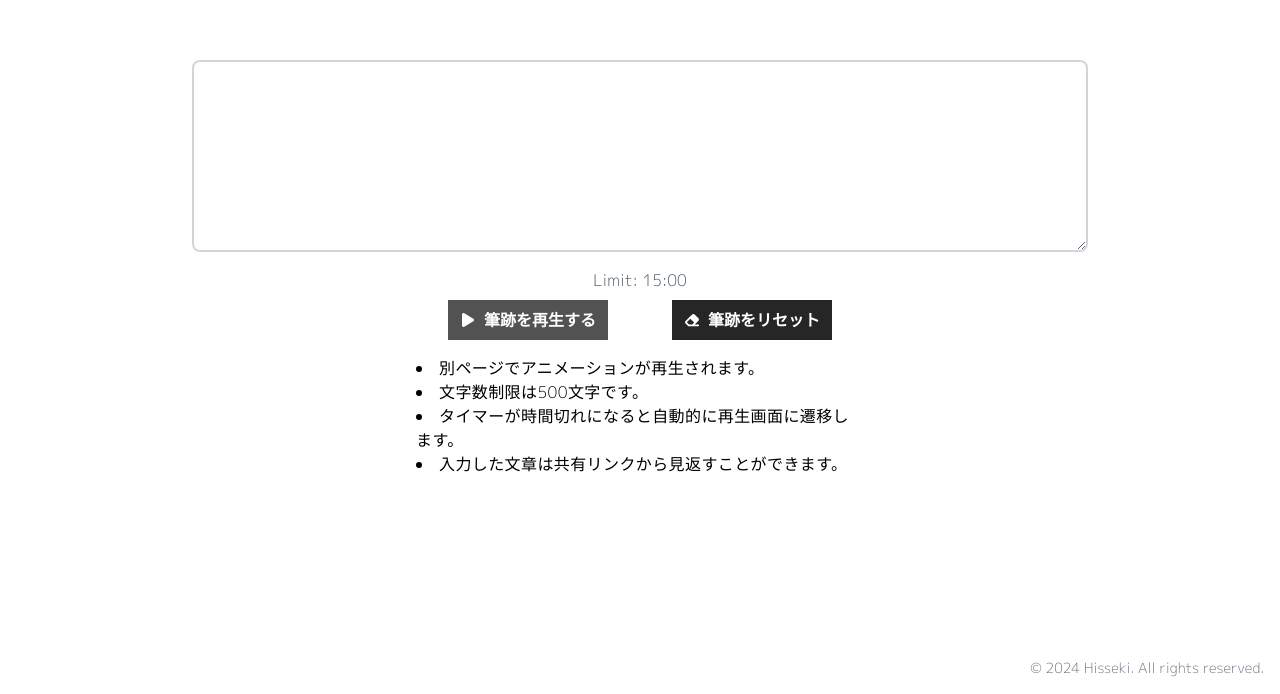
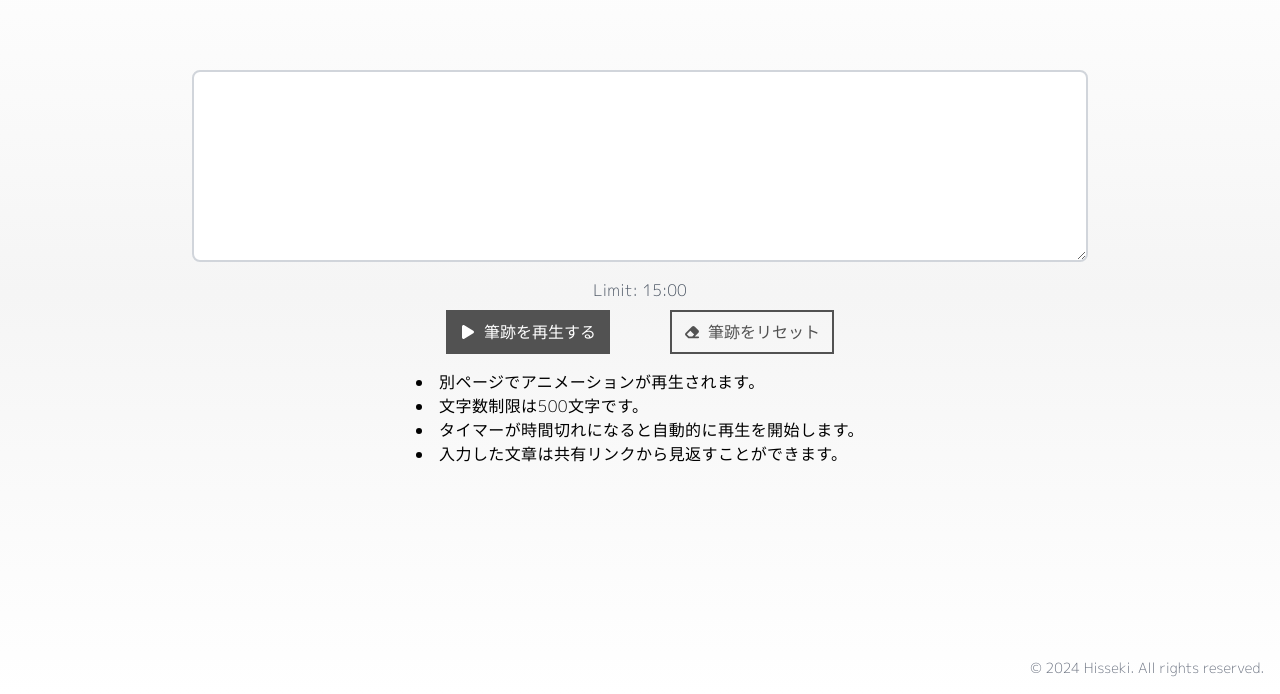
Before and after one commit to 0ldx7/Hisseki, a Next.js app: page /components/TextRecorder in a window 1280 px wide. Shown: the part 106-800 px from the top of the page. Built offline with nearby package versions, Linux system fonts and the light colour scheme.

Commit message:
各コンポーネントのbgを変更　ボタンのスタイリングを一新　Conceptの要素配置を調整

```diff
--- a/src/app/Footer.tsx
+++ b/src/app/Footer.tsx
@@ -2,8 +2,8 @@ import React from 'react'
 
 export const Footer = () => {
     return (
-        <footer className="bg-white p-4">
-            <div className="container text-gray-500 text-sm text-right">
+        <footer className="p-4">
+            <div className="text-gray-500 text-sm text-right">
                 <p>© 2024 Hisseki. All rights reserved.</p>
             </div>
         </footer>
--- a/src/app/Header.tsx
+++ b/src/app/Header.tsx
@@ -2,7 +2,7 @@ import React from 'react'
 
 const Header = () => {
     return (
-        <header className="bg-white p-4">
+        <header>
             <div className="container">
                 <h1 className="text-3xl tracking-wider font-extrabold">Hisseki</h1>
             </div>
--- a/src/app/components/Concept/page.tsx
+++ b/src/app/components/Concept/page.tsx
@@ -12,7 +12,8 @@ type InputRecord = {
 };
 
 const MIN_INTERVAL = 100;
-const DEMO_SESSION_ID = '_5vc66v43d'; // デモ用のセッションIDを指定
+const DEMO_SESSION_ID = '_najykuhsq'; // デモ用のセッションIDを指定
+
 
 const Concept: React.FC = () => {
     const [text, setText] = useState<string>('');
@@ -90,24 +91,31 @@ const Concept: React.FC = () => {
     }, [records]);
 
     return (
-        <div className="sticky top-0 h-screen flex flex-col items-center justify-center bg-white">
+        <div className="h-screen flex flex-col items-center mt-40 leading-loose bg-gradient-to-t from-transparent from-0% via-neutral-100 via-50%">
             <Header />
             <div className="m-10 text-center">
                 <p>
                     Hissekiは、あなたが入力したテキストの編集履歴をリアルタイムで記録し、再生することができるアプリです。<br />
                     文章作成のプロセスをトレースして視覚化することで、あなたの思考の流れやアイデアの変遷を鮮明に記録します。<br />
                 </p>
-                <div className="whitespace-pre-wrap p-4 rounded-lg bg-white text-black mt-4">
-                    {text}
+            </div>
+            <div className='relative'>
+                <p className='text-center'>
+                    個人的な日記、小説や詩、ポエミーなときの独り言など、<br />
+                    書く物は何でも構いません。<br />
+                    あなたの言葉が生まれる瞬間を、少し振り返ってみませんか。
+                </p>
+                {/* <ul className="min-w-20 list-none list-inside space-y-2 text-left">
+                    <li>個人的な日記</li>
+                    <li>詩や小説</li>
+                    <li>深い内省や思考の観察</li>
+                    <li>ポエミーなときの独り言</li>
+                    <li>誰かに向けたメッセージ</li>
+                </ul> */}
+                <div className="absolute top-0 whitespace-pre-wrap min-w-fit rounded-lg text-gray-400 mt-4 text-xl text-left">
+                    {/* {text} */}
                 </div>
             </div>
-            <ul className="p-12 list-none list-inside space-y-2">
-                <li>個人的な日記</li>
-                <li>詩や小説</li>
-                <li>深い内省や思考の観察</li>
-                <li>ポエミーなときの独り言</li>
-                <li>誰かに向けたメッセージ</li>
-            </ul>
         </div>
     );
 };
--- a/src/app/components/Playback/page.tsx
+++ b/src/app/components/Playback/page.tsx
@@ -190,9 +190,8 @@ const Playback: React.FC = () => {
 
 
     return (
-        <div className='flex flex-col min-h-screen relative'>
-            <Header />
-            <div className="flex-grow p-6 max-w-xl mx-auto bg-white text-black rounded-lg space-y-4">
+        <div className='flex flex-col min-h-screen relative bg-gradient-to-t from-transparent from-0% via-neutral-100 via-50%'>
+            <div className="flex-grow p-6 max-w-xl mx-auto text-black rounded-lg space-y-4">
                 <div className="mt-4 text-right">
                     {initialPlaybackDone && initialPlaybackTime && <p className="text-sm text-gray-600">{initialPlaybackTime}</p>}
                 </div>
@@ -201,24 +200,20 @@ const Playback: React.FC = () => {
                     style={isLoading || !initialPlaybackDone ? { opacity: 0 } : { opacity: 1 }}>
                     {isLoading || !initialPlaybackDone ? 'Loading...' : text}
                 </div>
-                <div className="flex flex-col p-2 sm:flex-row justify-between items-center space-y-4 sm:space-y-0 sm:space-x-4">
+                <div className="flex flex-col sm:flex-row justify-between items-center gap-4">
                     <button
                         className="
                             py-2
                             px-4
-                            disabled:hover:bg-gray-800
-                            bg-gray-800
-                            text-white
-                            font-semibold
-                            hover:bg-gray-500
-                            focus:outline-none
-                            focus:ring-2
+                            text-neutral-600
+                            border-2
+                            border-neutral-600
+                            hover:bg-neutral-200
                             focus:ring-blue-500
                             focus:ring-opacity-50
                             flex
                             items-center
-                            justify-center
-                        "
+                            justify-center"
                         onClick={() => playback(false)}
                         disabled={isReplayDisabled}
                     >
@@ -228,22 +223,18 @@ const Playback: React.FC = () => {
                     <Link href="/">
                         <button
                             className="
-                            py-2
-                            px-4
-                            bg-gray-800
-                                text-white
-                                font-semibold
-                                hover:bg-gray-500
-                                focus:outline-none
-                                focus:ring-2
+                                py-2
+                                px-4
+                                text-neutral-600
+                                border-2
+                                border-neutral-600
+                                hover:bg-neutral-200
                                 focus:ring-blue-500
                                 focus:ring-opacity-50
                                 flex
                                 items-center
-                                justify-center
-                                "
-                                // onClick={() => window.history.back()}
-                                >
+                                justify-center"
+                        >
                             <FontAwesomeIcon icon={faPenToSquare} className="mr-2" style={{ width: '1em', height: '1em' }} />
                             新しい筆跡を残す
                         </button>
@@ -252,18 +243,15 @@ const Playback: React.FC = () => {
                         className="
                             py-2
                             px-4
-                            bg-gray-800
-                            text-white
-                            font-semibold
-                            hover:bg-gray-500
-                            focus:outline-none
-                            focus:ring-2
+                            text-neutral-600
+                            border-2
+                            border-neutral-600
+                            hover:bg-neutral-200
                             focus:ring-blue-500
                             focus:ring-opacity-50
                             flex
                             items-center
-                            justify-center
-                        "
+                            justify-center"
                         onClick={handleCopyAndSave}
                     >
                         <FontAwesomeIcon icon={faPaste} className="mr-2" style={{ width: '1em', height: '1em' }} />
--- a/src/app/components/TextRecorder/page.tsx
+++ b/src/app/components/TextRecorder/page.tsx
@@ -98,8 +98,8 @@ const TextRecorder: React.FC = () => {
     };
 
     return (
-        <div className="sticky top-0 h-screen flex flex-col min-h-screen text-black">
-            <div className='flex-grow flex flex-col items-center justify-center bg-white'>
+        <div className="h-screen flex flex-col min-h-screen text-black bg-gradient-to-t from-transparent from-0% via-neutral-100 via-50%">
+            <div className='flex-grow flex flex-col items-center justify-center'>
                 <textarea
                     className="w-full max-w-4xl h-48 p-4 mb-4 text-sm border-2 border-gray-300 focus:ring-2 focus:ring-gray-500 rounded-lg"
                     value={text}
@@ -117,13 +117,16 @@ const TextRecorder: React.FC = () => {
                                 mt-2
                                 mb-4
                                 m-auto
+                                text-white
+                                font-light
+                                border-2
                                 bg-neutral-800
-                                text-white
-                                font-semibold
+                                border-neutral-800
                                 hover:bg-neutral-600
                                 focus:ring-blue-500
                                 focus:ring-opacity-50
                                 disabled:bg-neutral-600
+                                disabled:border-neutral-600
                                 flex
                                 items-center
                                 justify-center
@@ -141,10 +144,10 @@ const TextRecorder: React.FC = () => {
                                 mt-2
                                 mb-4
                                 m-auto
-                                bg-neutral-800
-                                text-white
-                                font-semibold
-                                hover:bg-neutral-600
+                                text-neutral-600
+                                border-2
+                                border-neutral-600
+                                hover:bg-neutral-200
                                 focus:ring-blue-500
                                 focus:ring-opacity-50
                                 flex
@@ -157,10 +160,10 @@ const TextRecorder: React.FC = () => {
                             筆跡をリセット
                         </button>
                     </div>
-                    <ul className="list-disc list-inside text-left mx-auto max-w-md tracking-wide">
+                    <ul className="list-disc list-inside text-left mx-auto max-w-lg tracking-wide">
                         <li>別ページでアニメーションが再生されます。</li>
                         <li>文字数制限は500文字です。</li>
-                        <li>タイマーが時間切れになると自動的に再生画面に遷移します。</li>
+                        <li>タイマーが時間切れになると自動的に再生を開始します。</li>
                         <li>入力した文章は共有リンクから見返すことができます。</li>
                     </ul>
                 </div>
--- a/src/app/layout.tsx
+++ b/src/app/layout.tsx
@@ -19,7 +19,7 @@ export default function RootLayout({
   return (
     <html lang="ja">
       <body className={`${MPlus1p.className} flex flex-col min-h-screen bg-white text-black`}>
-        <main className="container mx-auto">
+        <main>
         {/* p-4 sm:p-6 lg:p-8 */}
           {children}
         </main>
```
